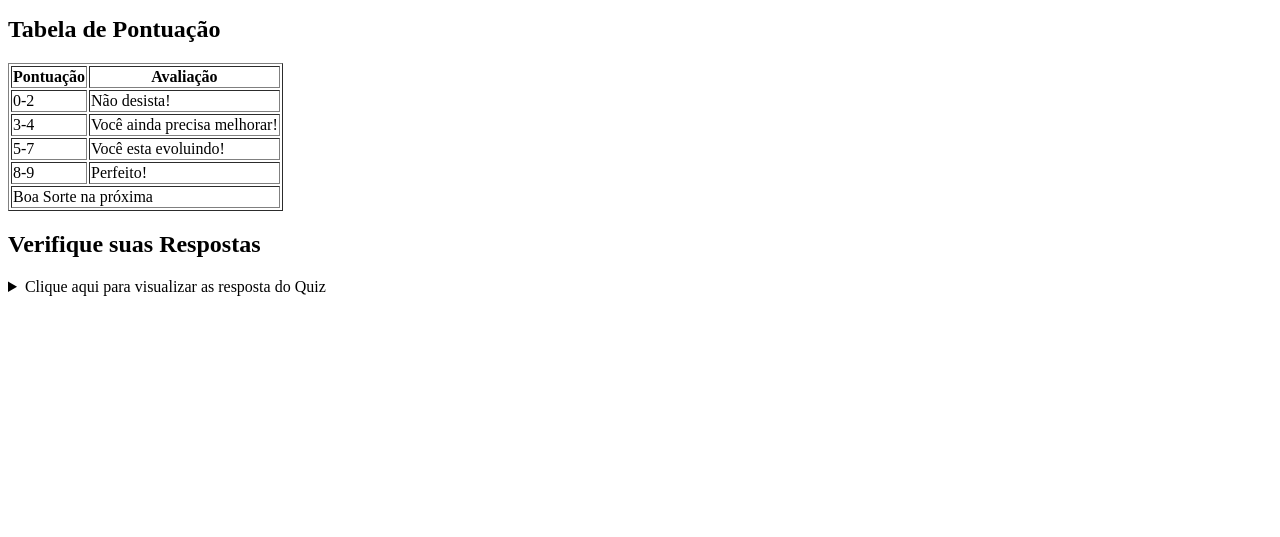
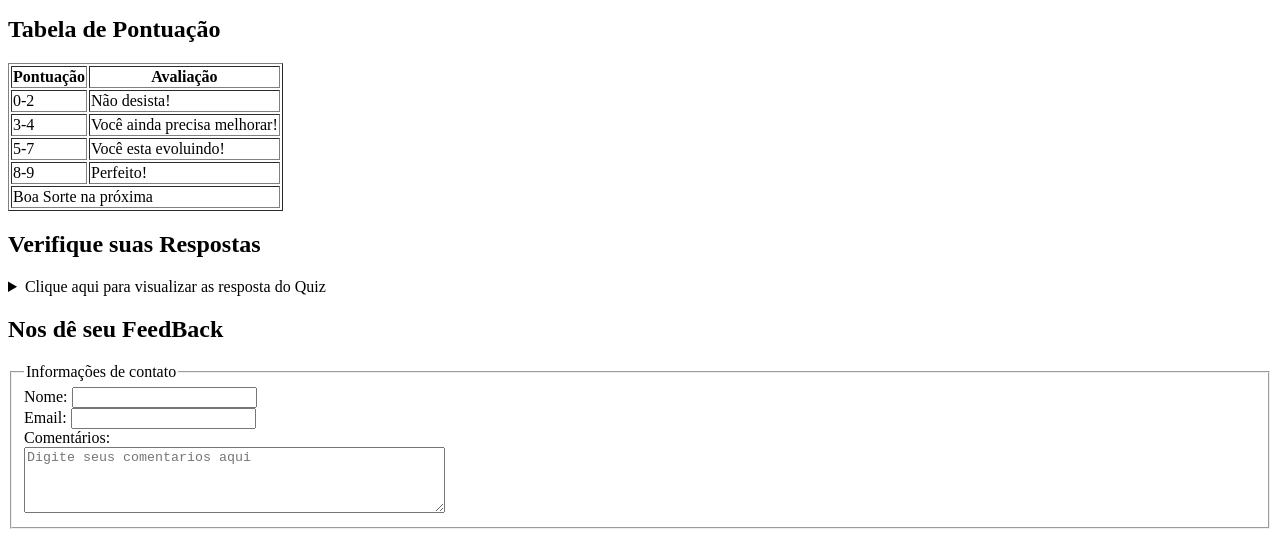
Before and after one commit to danilojduarte/QuizInterativo, a plain HTML site: page index.html in a window 1280 px wide. Shown: the part 1371-1908 px from the top of the page. Before the commit the page ends 1675 px from the top, so only its background shows below. Drawn offline with Linux system fonts and the light colour scheme.

```diff
--- a/index.html
+++ b/index.html
@@ -192,6 +192,23 @@
           </ol>
         </details>
       </section>
+      <!-- Formulário de FeedBack -->
+       <section>
+        <h2>
+          Nos dê seu FeedBack
+        </h2>
+        <form>
+          <fieldset>
+            <legend>Informações de contato</legend>
+          <label for="name">Nome:</label>
+          <input type="text" id="name" name="name"><br>
+          <label for="name">Email:</label>
+          <input type="email" id="email" name="email"><br>
+          <label for="name">Comentários:</label><br>
+          <textarea id="comentarios" name="comentarios" rows="4" cols="50" placeholder="Digite seus comentarios aqui"></textarea>
+        </fieldset>
+        </form>
+       </section>
     </main>
 
     <footer></footer>
```
